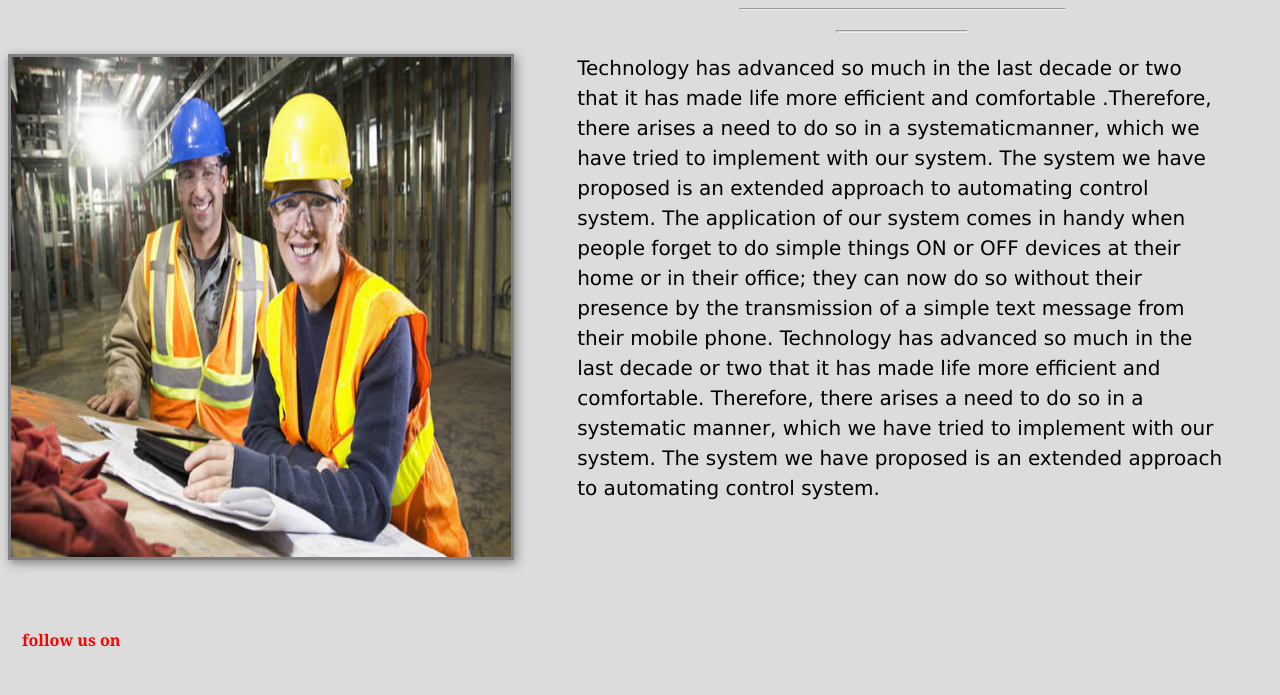
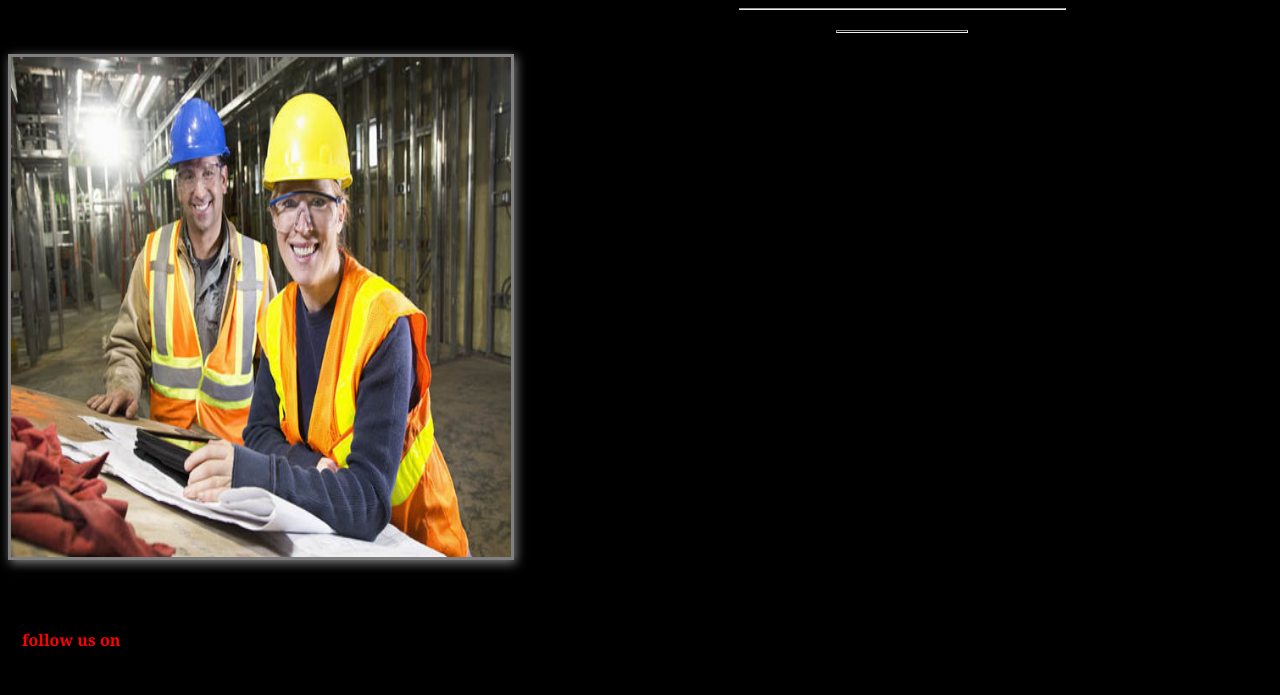
Before and after one commit to AdelabuAderonke/AdelabuAderonke1.github.io, a plain HTML site: page about.html in a window 1280 px wide. Shown: the part 180-875 px from the top of the page. Drawn offline with Linux system fonts and the light colour scheme.

Commit message:
Update about.css

```diff
--- a/about.css
+++ b/about.css
@@ -1,5 +1,5 @@
 body{
-	background-color: #DCDCDC;
+	background-color:black;
 }
 
 .navbar{
```
